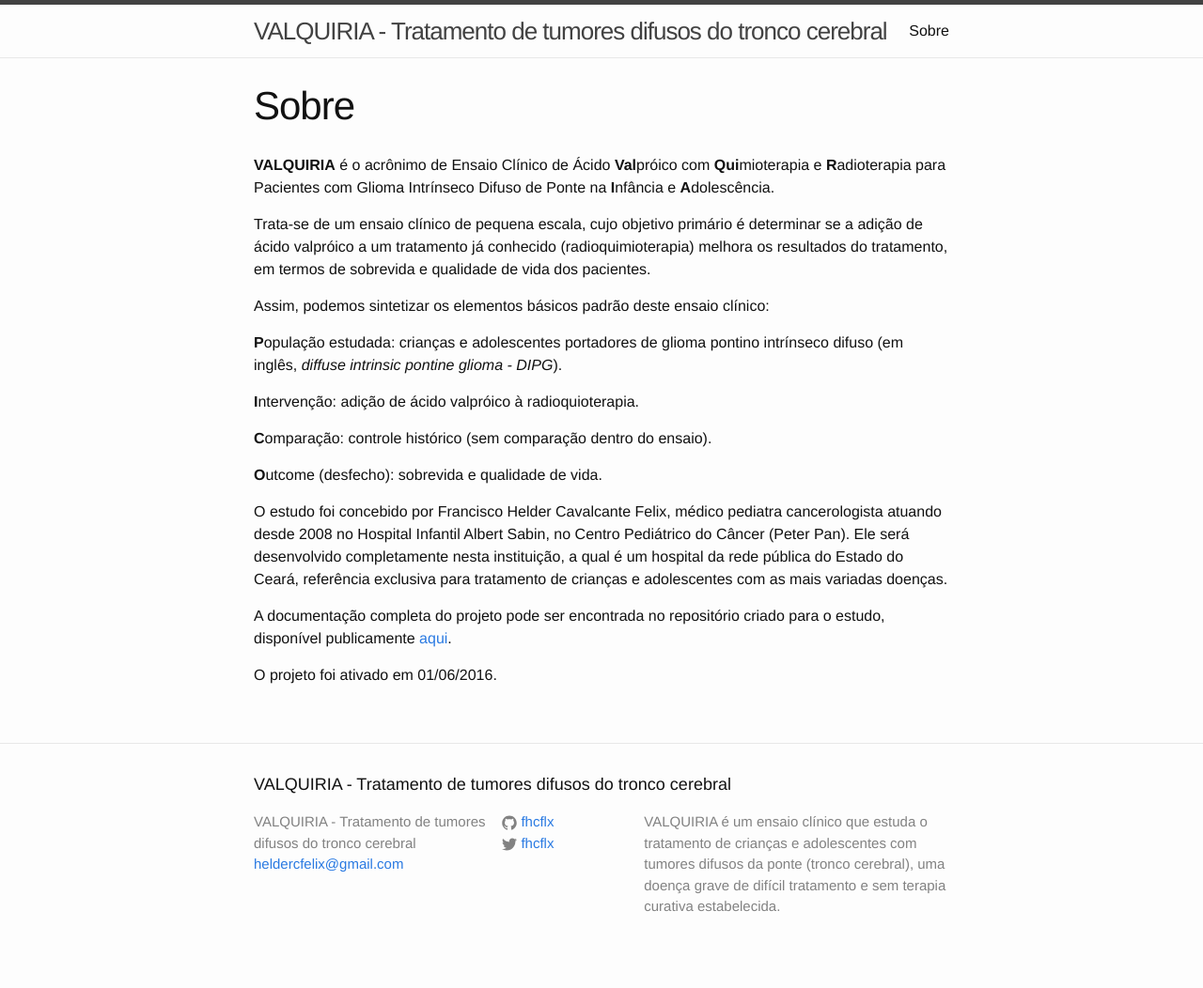
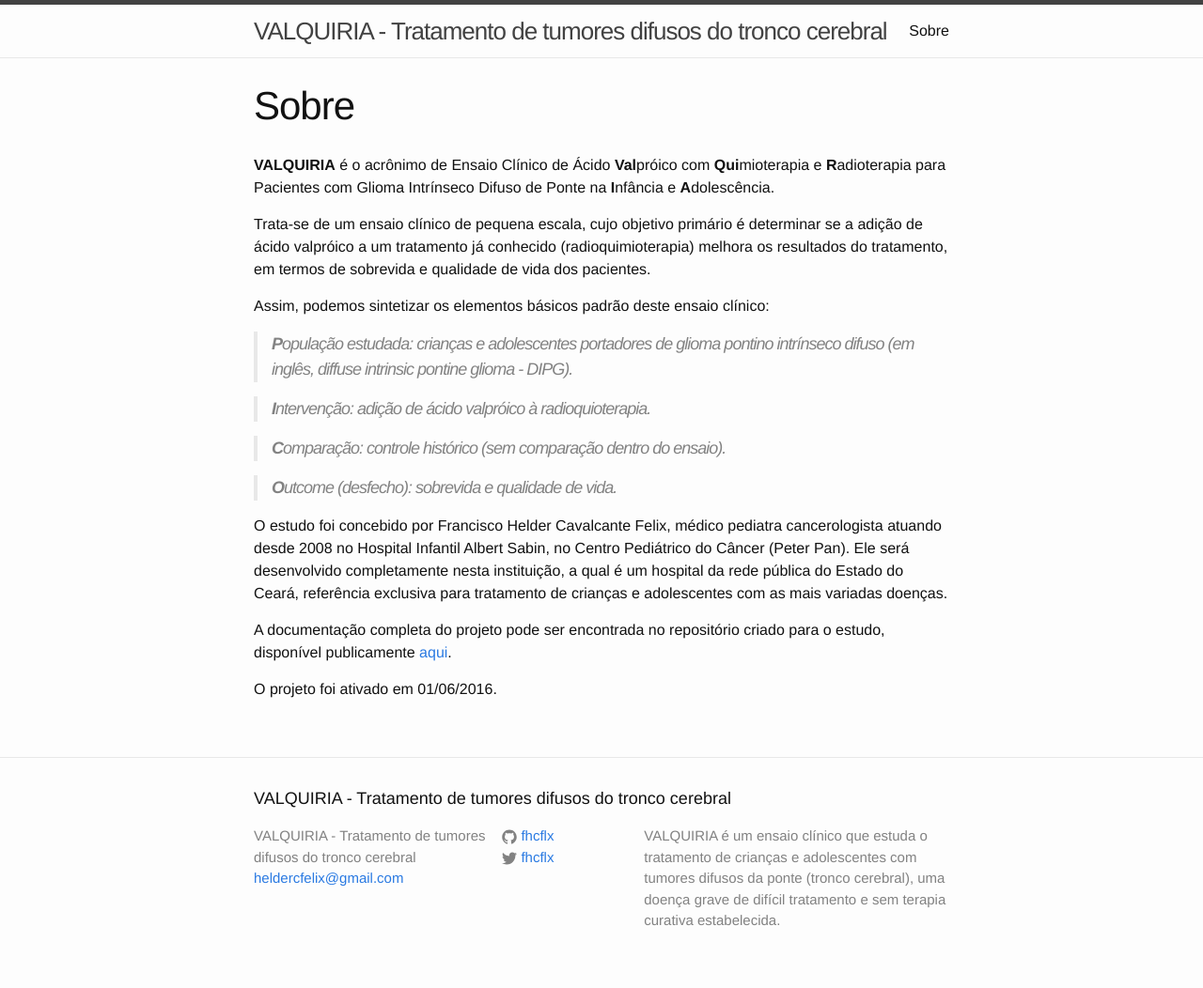
Before and after one commit to cmprsk/valkyrie, a Jekyll site: the page built from about.md, in a window 1280 px wide. Shown: the whole page at 94% size. Built offline with Jekyll 4.4.1, drawn with Linux system fonts in a browser that asks for light colours.

```diff
--- a/about.md
+++ b/about.md
@@ -9,13 +9,13 @@ Trata-se de um ensaio clínico de pequena escala, cujo objetivo primário é det
 
 Assim, podemos sintetizar os elementos básicos padrão deste ensaio clínico:
 
-**P**opulação estudada: crianças e adolescentes portadores de glioma pontino intrínseco difuso (em inglês, *diffuse intrinsic pontine glioma - DIPG*).
+> **P**opulação estudada: crianças e adolescentes portadores de glioma pontino intrínseco difuso (em inglês, *diffuse intrinsic pontine glioma - DIPG*).
 
-**I**ntervenção: adição de ácido valpróico à radioquioterapia.
+> **I**ntervenção: adição de ácido valpróico à radioquioterapia.
 
-**C**omparação: controle histórico (sem comparação dentro do ensaio).
+> **C**omparação: controle histórico (sem comparação dentro do ensaio).
 
-**O**utcome (desfecho): sobrevida e qualidade de vida.
+> **O**utcome (desfecho): sobrevida e qualidade de vida.
 
 O estudo foi concebido por Francisco Helder Cavalcante Felix, médico pediatra cancerologista atuando desde 2008 no Hospital Infantil Albert Sabin, no Centro Pediátrico do Câncer (Peter Pan). Ele será desenvolvido completamente nesta instituição, a qual é um hospital da rede pública do Estado do Ceará, referência exclusiva para tratamento de crianças e adolescentes com as mais variadas doenças.
 
```
